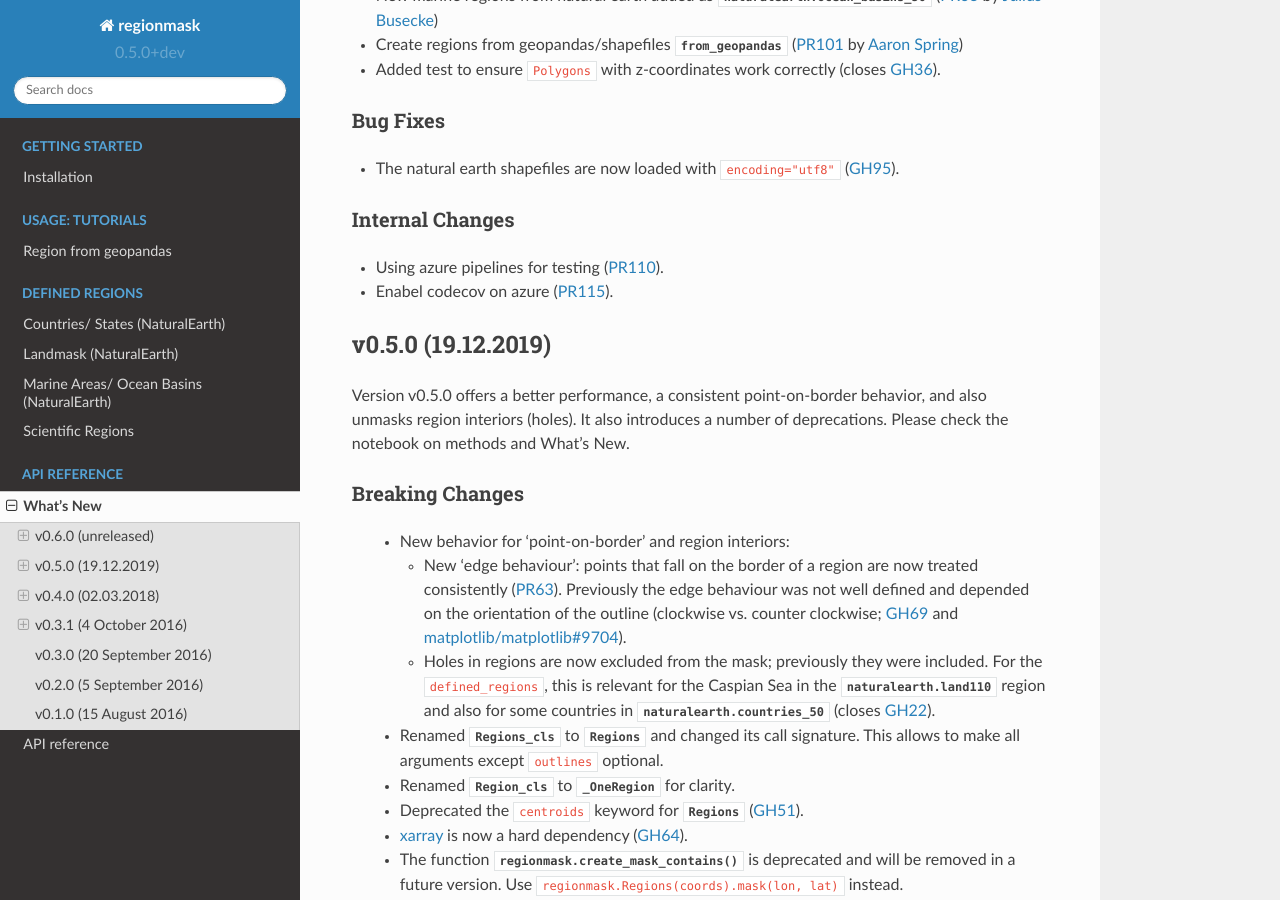
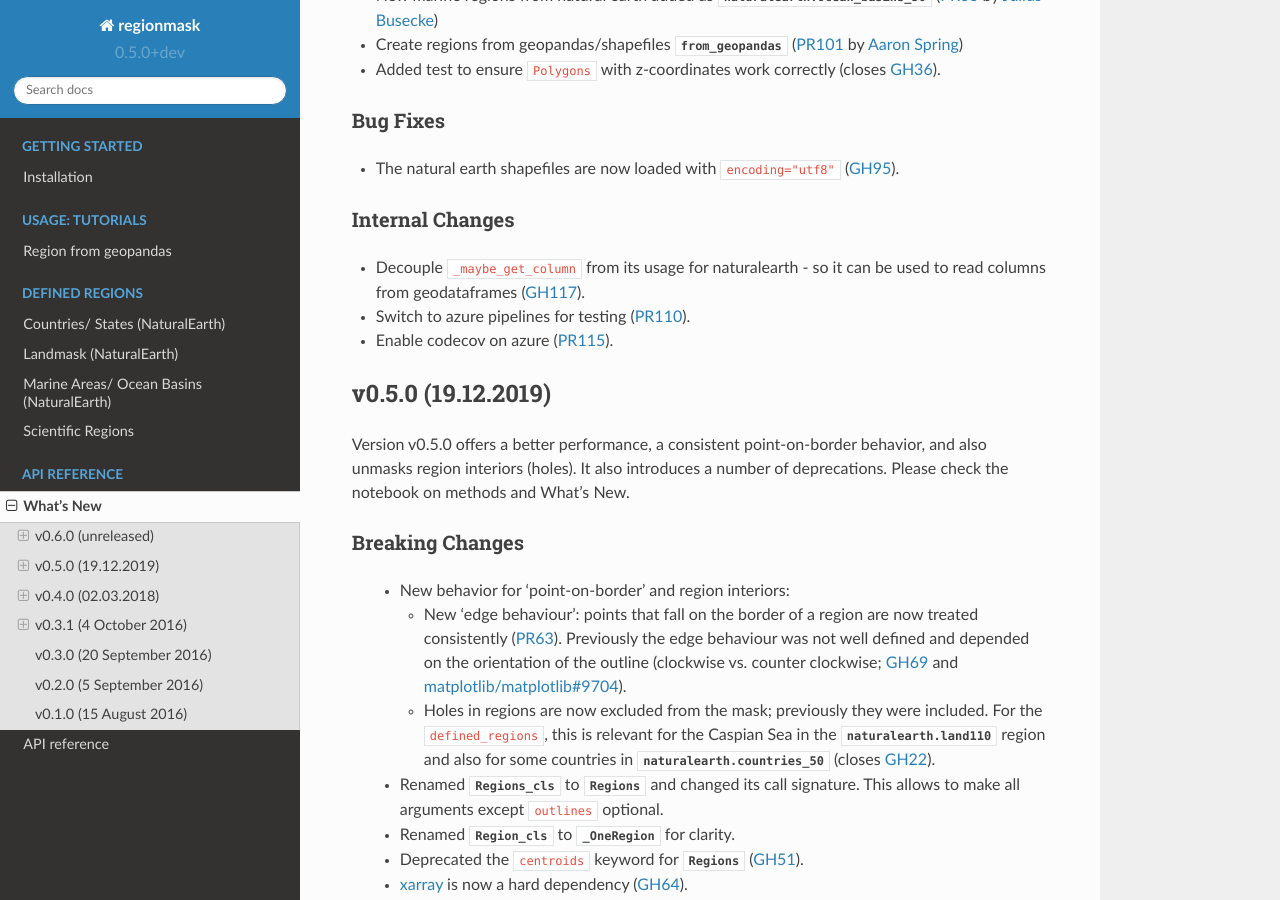
Before and after one commit to regionmask/regionmask, a Sphinx documentation site: the page built from docs/whats_new.rst, in a window 1280 px wide and 900 px high, scrolled down 653 px. Built offline with Sphinx 7.4.7 and the Read the Docs theme 2.0.0, drawn with Linux system fonts in a browser that asks for light colours; pages that are not in the unit, such as notebooks, are missing from menus.

Commit message:
add what's new

```diff
--- a/docs/whats_new.rst
+++ b/docs/whats_new.rst
@@ -43,8 +43,10 @@ Bug Fixes
 Internal Changes
 ~~~~~~~~~~~~~~~~
 
-- Using azure pipelines for testing (:pull:`110`).
-- Enabel codecov on azure (:pull:`115`).
+- Decouple ``_maybe_get_column`` from its usage for naturalearth - so it can be
+  used to read columns from geodataframes (:issue:`117`).
+- Switch to azure pipelines for testing (:pull:`110`).
+- Enable codecov on azure (:pull:`115`).
 
 v0.5.0 (19.12.2019)
 -------------------
```
